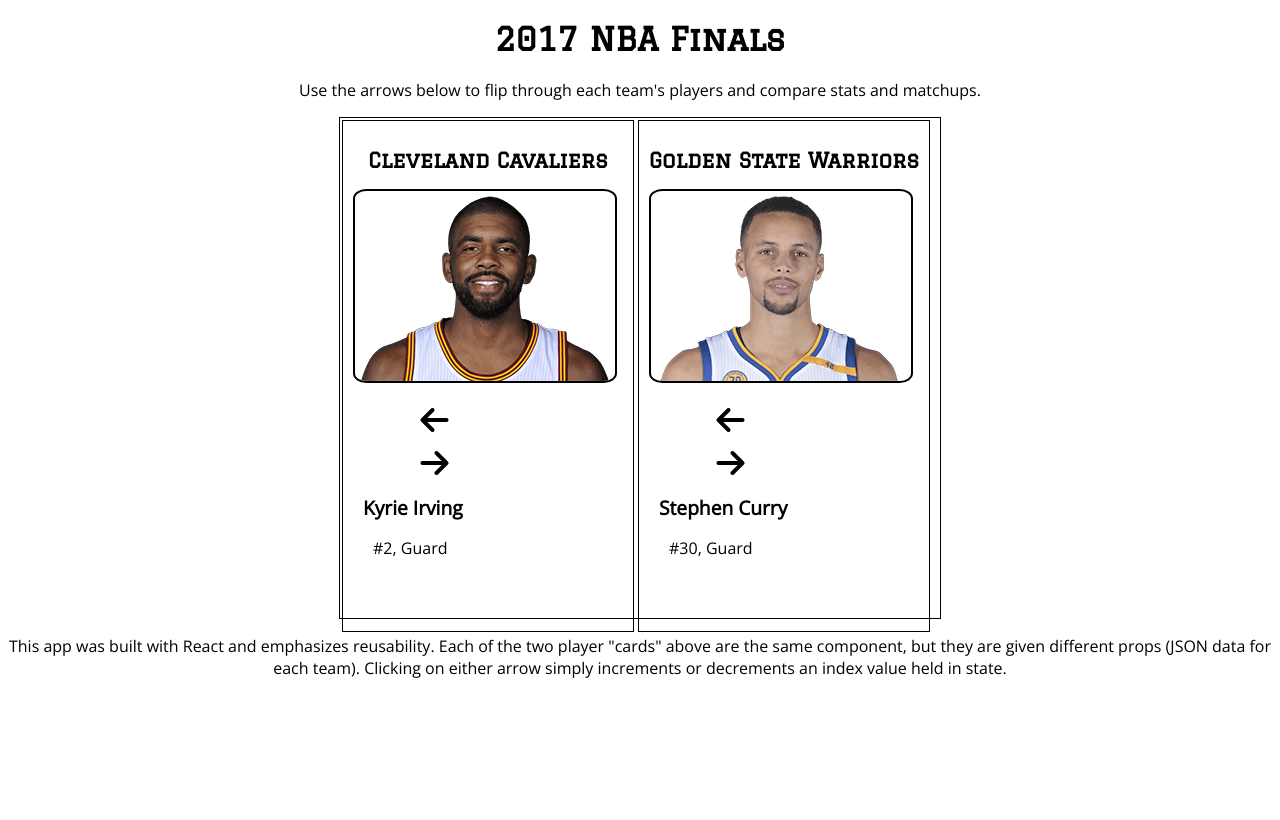
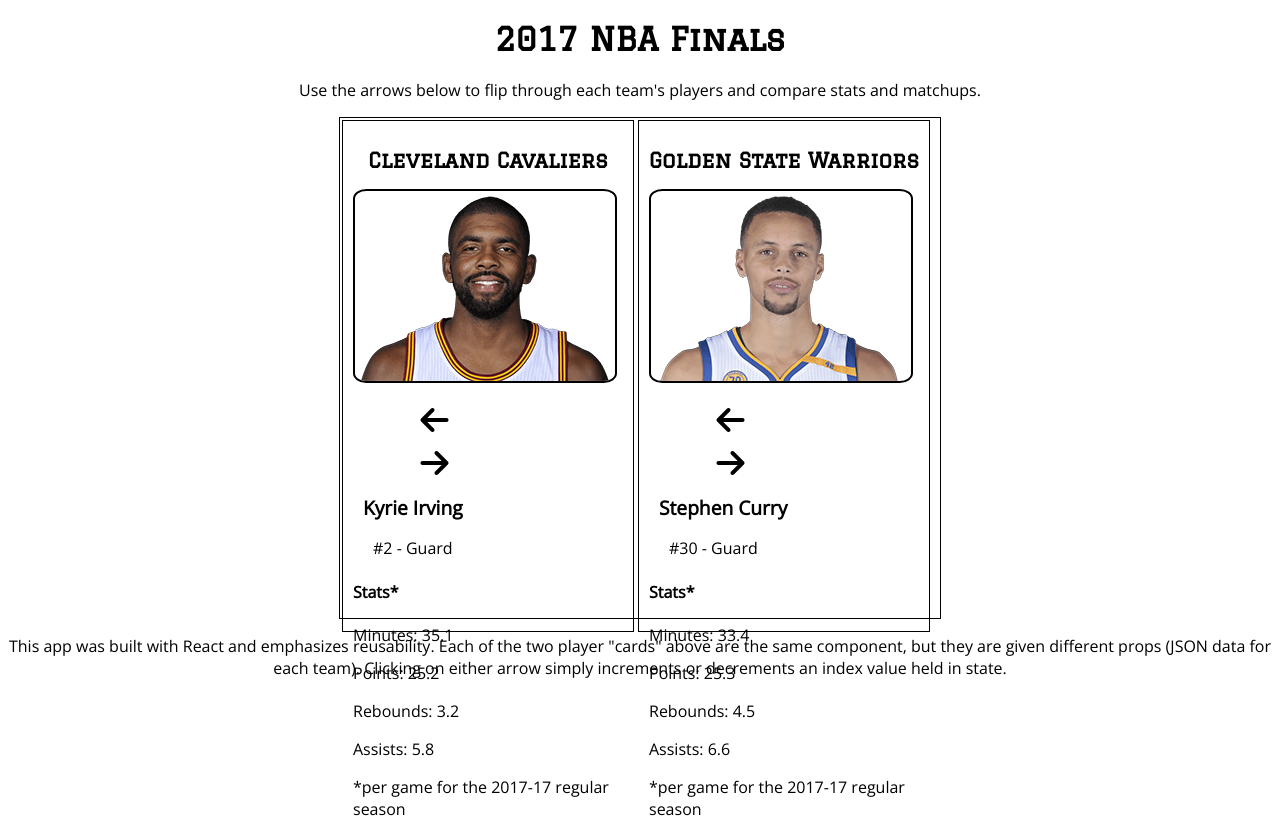
Before and after one commit to zwehr/react-finals-rosters, a React (Create React App) app: page / in a window 1280 px wide. Built offline with nearby package versions, Linux system fonts and the light colour scheme.

Commit message:
add and integrate stats component

```diff
--- a/src/components/PlayerCard.js
+++ b/src/components/PlayerCard.js
@@ -1,6 +1,7 @@
 import React, { Component } from 'react';
 import PlayerPhoto from './PlayerPhoto';
 import PlayerInfo from './PlayerInfo';
+import PlayerStats from './PlayerStats';
 
 class PlayerCard extends Component {
   constructor() {
@@ -43,6 +44,10 @@
     let playerPhoto = player.img;
     let playerNumber = player.number;
     let playerPosition = player.position;
+    let mpg = player.stats.minutes;
+    let ppg = player.stats.points;
+    let rpg = player.stats.rebounds;
+    let apg = player.stats.assists;
 
     return (
       <div className="playerCard">
@@ -52,7 +57,8 @@
           <i onClick={this.handleClickBack.bind(this)} className="fa fa-arrow-left" aria-hidden="true"></i>
           <i onClick={this.handleClickForward.bind(this)} className="fa fa-arrow-right" aria-hidden="true"></i>
         </div>
-        <PlayerInfo name={playerName} number={playerNumber} position={playerPosition}/>
+        <PlayerInfo name={playerName} number={playerNumber} position={playerPosition} />
+        <PlayerStats minutes={mpg} points={ppg} rebounds={rpg} assists={apg} />
       </div>
     );
   }
--- a/src/components/PlayerInfo.js
+++ b/src/components/PlayerInfo.js
@@ -5,7 +5,7 @@
     return (
       <div className="playerInfo">
         <h3>{this.props.name}</h3>
-        <p className="numberAndName">#{this.props.number}, {this.props.position}</p>
+        <p className="numberAndName">#{this.props.number} - {this.props.position}</p>
       </div>
     )
   }
--- /dev/null
+++ b/src/components/PlayerStats.js
@@ -0,0 +1,18 @@
+import React, { Component } from 'react';
+
+class PlayerStats extends Component {
+  render() {
+    return (
+      <div className="stats">
+        <h4>Stats*</h4>
+        <p className="singleStat">Minutes: {this.props.minutes}</p>
+        <p className="singleStat">Points: {this.props.points}</p>
+        <p className="singleStat">Rebounds: {this.props.rebounds}</p>
+        <p className="singleStat">Assists: {this.props.assists}</p>
+        <p className="statsNote">*per game for the 2017-17 regular season</p>
+      </div>
+    );
+  }
+}
+
+export default PlayerStats;
```
